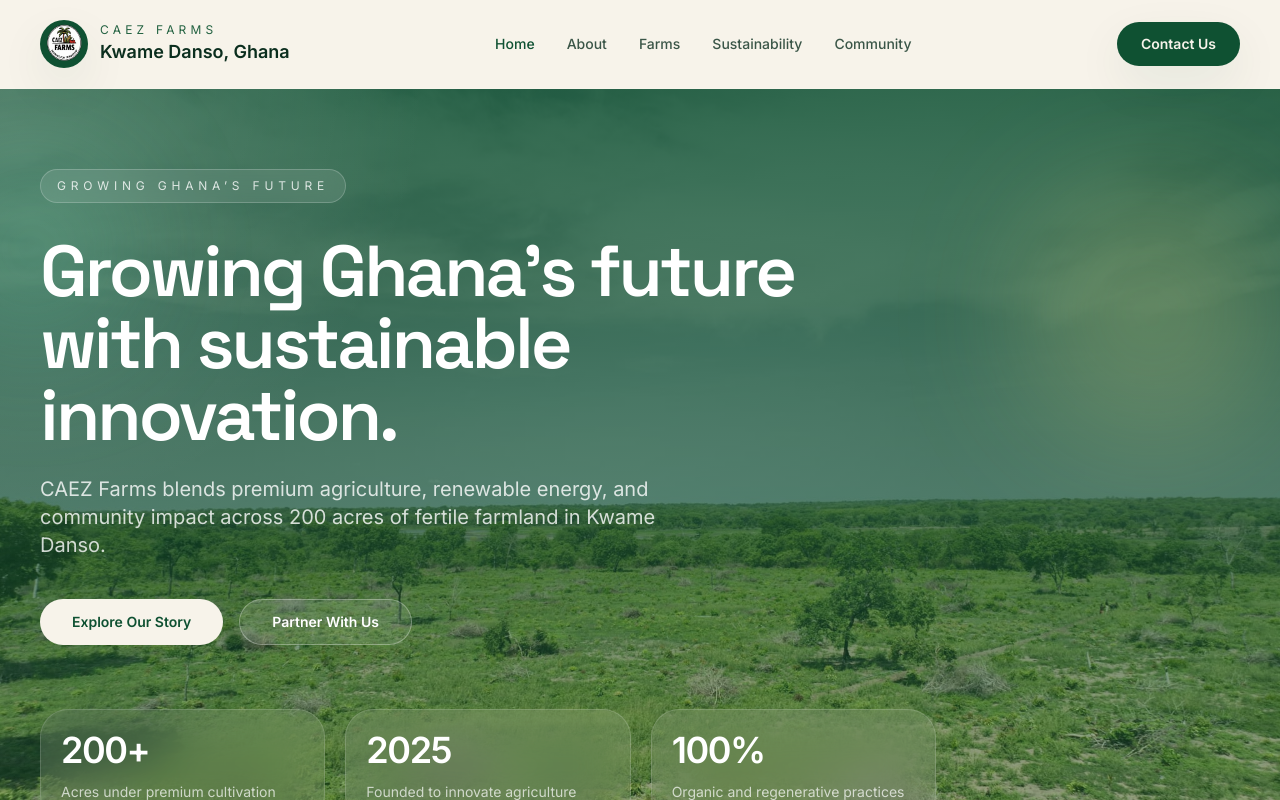
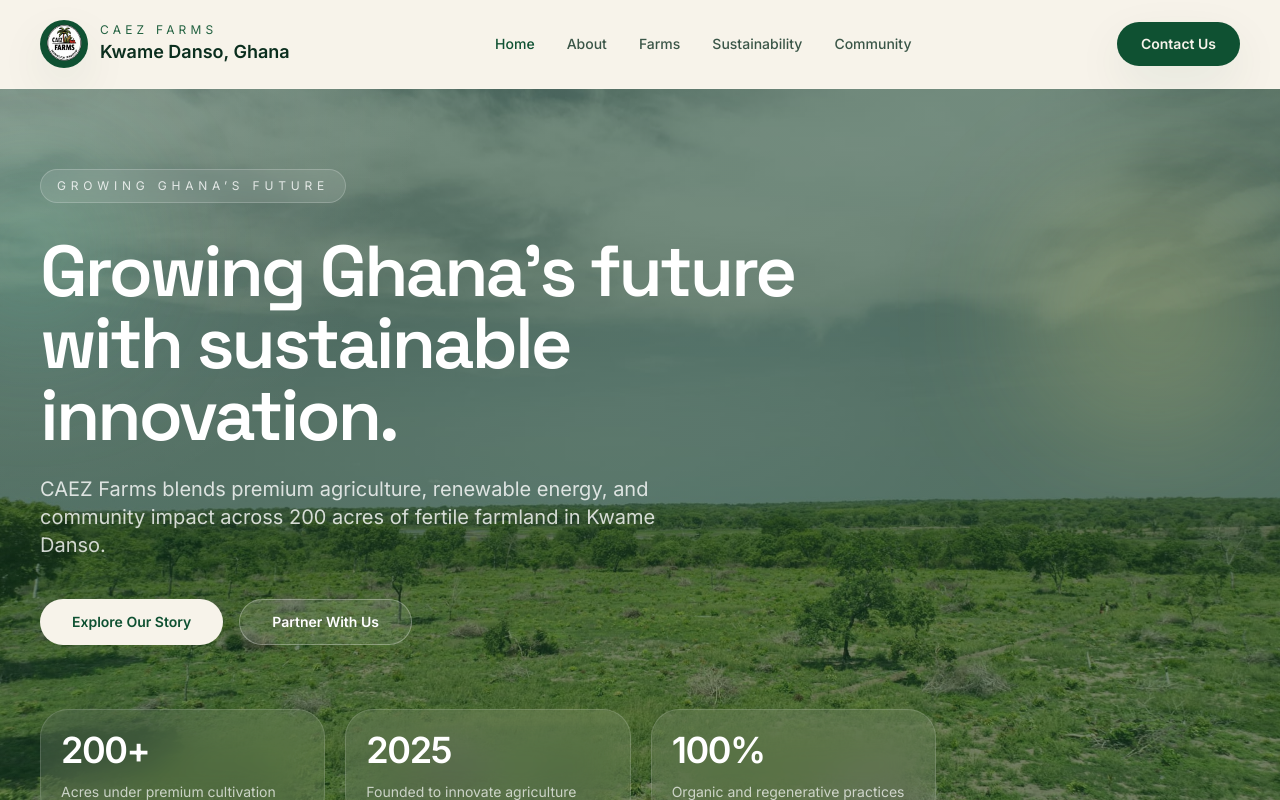
Before and after one commit to Zanetta-15/caezFarms, a React (Vite) app: page / in a window 1280 px wide. Shown: the top 800 px of the page. Built offline with nearby package versions, Linux system fonts and the light colour scheme.

Commit message:
farm website

```diff
--- a/src/components/Hero.jsx
+++ b/src/components/Hero.jsx
@@ -8,10 +8,11 @@ import farmAerialImage from '../../images/farm aerial shot.jpeg'
 export default function Hero() {
   return (
     <section
-      className="relative overflow-hidden bg-cover bg-center text-white"
-      style={{ backgroundImage: `url(${farmAerialImage})` }}
+      className="relative overflow-hidden bg-cover bg-center bg-no-repeat text-white"
+      style={{
+        backgroundImage: `linear-gradient(rgba(12, 56, 32, 0.55), rgba(12, 56, 32, 0.55)), url(${farmAerialImage})`
+      }}
     >
-      <div className="absolute inset-0 bg-[linear-gradient(180deg,_rgba(15,81,50,0.85),_rgba(15,81,50,0.35))]" />
       <div className="absolute inset-0 bg-[radial-gradient(circle_at_top_left,_rgba(255,255,255,0.18),_transparent_28%)]" />
       <div className="absolute -left-16 top-16 h-48 w-48 rounded-full bg-emerald-300/20 blur-3xl" />
       <div className="absolute right-0 top-24 h-64 w-64 rounded-full bg-yellow-200/20 blur-3xl" />
```
